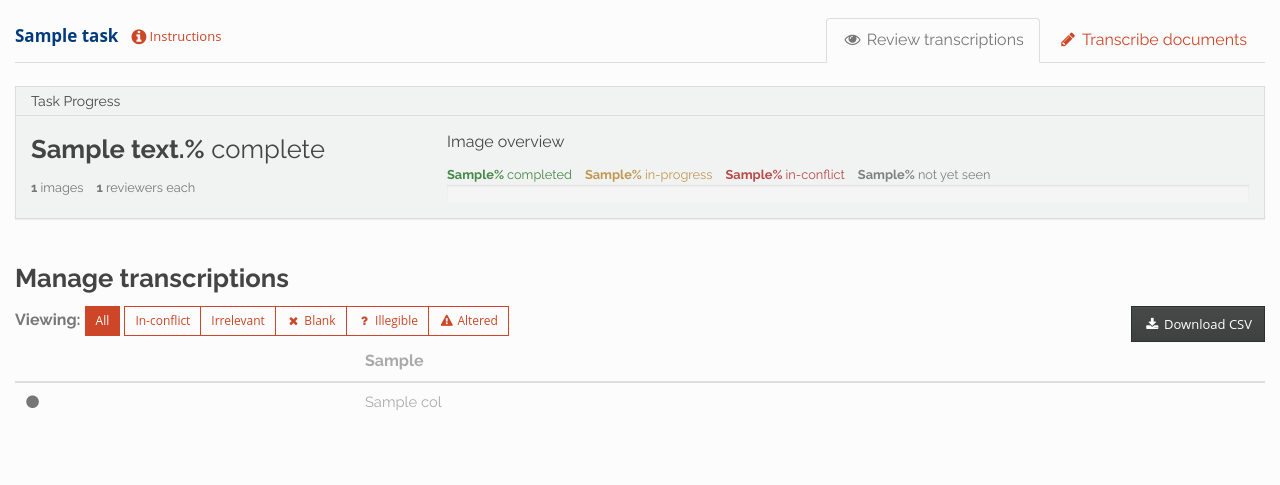
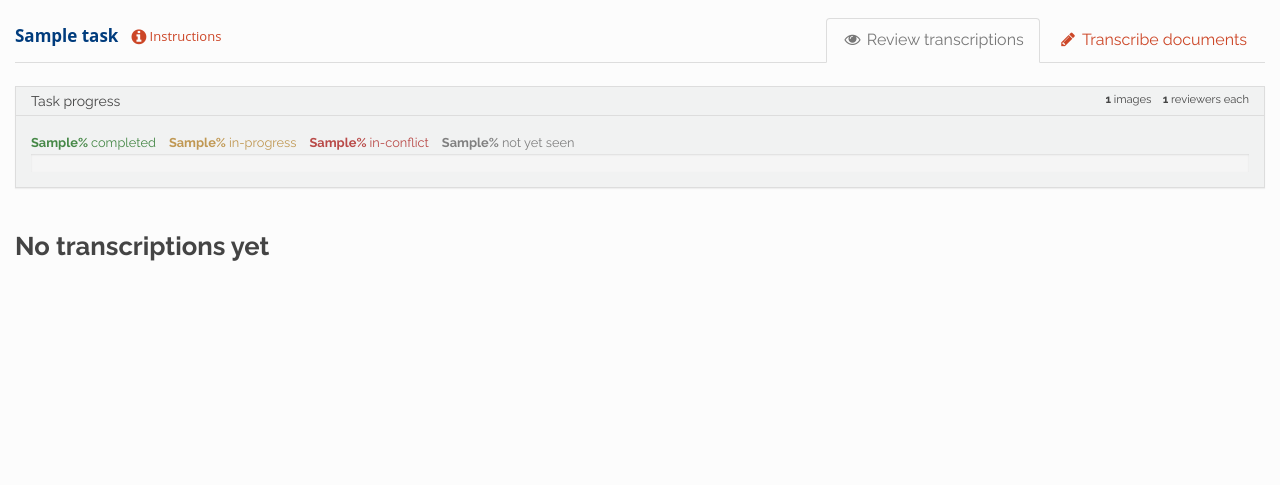
Before and after one commit to OpenElectionData/election-transcriber, a Flask app: template transcriber/templates/transcriptions.html in a window 1280 px wide. Shown: the part 50-535 px from the top of the page. Run offline with Flask 2, Linux system fonts and the light colour scheme; the template is opened without the code that fills it: most values are stand-ins (such as "Sample title", 1, 10 or a date in 2020); parts of the project's set-up code (start-up, migrations or seed data) failed here and were passed over; some libraries are stand-ins or nearby versions.

Commit message:
clear filters, simplify progress pane, setup->settings

```diff
--- a/transcriber/templates/index.html
+++ b/transcriber/templates/index.html
@@ -55,7 +55,7 @@
                                 </td>
                                 <td>
                                     {% if current_user.has_role('admin') %}
-                                    <a href="{{ url_for('views.form_creator', form_id=t[0].id) }}"><i class="fa fa-cog fa-fw"></i> Task setup</a><br />
+                                    <a href="{{ url_for('views.form_creator', form_id=t[0].id) }}"><i class="fa fa-cog fa-fw"></i> Task settings</a><br />
                                     {% endif %}
                                     <a href="{{ url_for('views.transcriptions', task_id=t[0].id) }}"><i class="fa fa-eye fa-fw"></i> Review transcriptions</a><br />
                                     <a href='{{ url_for('views.transcribe_intro', task_id=t[0].id )}}'><i class="fa fa-pencil fa-fw"></i> <strong>Start transcribing!</strong></a>
@@ -125,7 +125,7 @@
                                 </td>
                                 <td>
                                 {% if current_user.has_role('admin') %}
-                                    <a href="{{ url_for('views.form_creator', form_id=t[0].id) }}"><i class="fa fa-cog fa-fw"></i> Task setup</a><br />
+                                    <a href="{{ url_for('views.form_creator', form_id=t[0].id) }}"><i class="fa fa-cog fa-fw"></i> Task settings</a><br />
                                 {% endif %}
                                     <a href="{{ url_for('views.transcriptions', task_id=t[0].id) }}"><i class="fa fa-eye fa-fw"></i> Review transcriptions</a><br />
                                 </td>
--- a/transcriber/templates/macros.html
+++ b/transcriber/templates/macros.html
@@ -42,7 +42,7 @@
                             <a href="{{ url_for('views.transcriptions', task_id=task_id )}}"><i class="fa fa-eye fa-fw"></i> Review transcriptions</a>
                         </li>
                         <li role="presentation" class="active pull-right">
-                            <a href=""><i class="fa fa-cog fa-fw"></i> Task setup</a>
+                            <a href=""><i class="fa fa-cog fa-fw"></i> Task settings</a>
                         </li>
                     {% elif current_tab == 'transcriptions' %}
                         <li role="presentation" class="pull-right">
@@ -53,7 +53,7 @@
                         </li>
                         {% if current_user.has_role('admin') %}
                         <li role="presentation" class="pull-right">
-                            <a href="{{ url_for('views.form_creator', form_id=task_id) }}"><i class="fa fa-cog fa-fw"></i> Task setup</a>
+                            <a href="{{ url_for('views.form_creator', form_id=task_id) }}"><i class="fa fa-cog fa-fw"></i> Task settings</a>
                         </li>
                         {% endif %}
                     {% elif current_tab == 'transcribe' %}
@@ -65,7 +65,7 @@
                         </li>
                         {% if current_user.has_role('admin') %}
                         <li role="presentation" class="pull-right">
-                            <a href="{{ url_for('views.form_creator', form_id=task_id) }}"><i class="fa fa-cog fa-fw"></i> Task setup</a>
+                            <a href="{{ url_for('views.form_creator', form_id=task_id) }}"><i class="fa fa-cog fa-fw"></i> Task settings</a>
                         </li>
                         {% endif %}
                     {% endif %}
--- a/transcriber/templates/transcriptions.html
+++ b/transcriber/templates/transcriptions.html
@@ -7,15 +7,11 @@
 
 <div class="row">
     <div class="col-xs-12">
+
         <div class="panel panel-default panel-well">
-            <div class="panel-heading">Task Progress</div>
-            <div class="panel-body">
-                <div class="row">
-                    <div class="col-sm-4">
-                        <p class="status-heading">
-                            <strong>{{task['progress']['reviews_done_perc']}}%</strong> complete
-                        </p>
-                        <span class="text-xs">
+            <div class="panel-heading">
+                Task progress
+                <span class="text-xs pull-right">
                     <strong>
                         {{task.image_count}}
                     </strong>
@@ -26,8 +22,8 @@
                     reviewers each
                 </span>
             </div>
-                    <div class="col-sm-8">
-                        <p class="text-dark">Image overview</p>
+            <div class="panel-body">
+
                 <span class="text-xs">
                     {% if task['progress']['docs_done_perc'] %}
                     <span class="text-success">
@@ -75,15 +71,15 @@
                 </div>
             </div>
         </div>
-            </div>
-        </div>
+
+
     </div>
 </div>
 <br/>
 
 <div class="row">
     <div class="col-sm-12">
-        {% if transcriptions_all_raw %}
+        {% if rows_all_len %}
             <p class="status-heading"><strong>Manage transcriptions</strong></p>
             <a href="{{ url_for('views.download_transcriptions', task_id=task.id) }}" class="btn btn-default pull-right"><i class="fa fa-download fa-fw"></i> Download CSV</a>
 
@@ -124,7 +120,7 @@
                     </tr>
                 </thead>
                 <tbody>
-                {% for cls, transcription in transcriptions_all_raw %}
+                {% for cls, transcription in transcriptions_tbl_rows %}
                     <tr>
                         <td>
                             <span class="{{cls}} t_status small"><i class="fa fa-circle fa-fw" aria-hidden="true"></i></span>
```
Also changed, not shown: transcriber/views.py (+89 -92 lines). Lines whose indentation alone changed are shown as unchanged.
